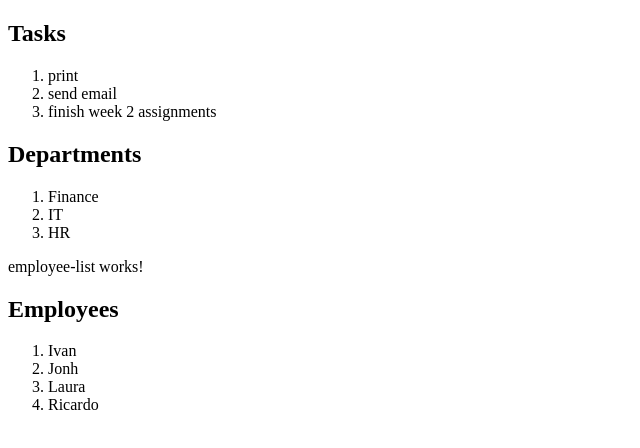
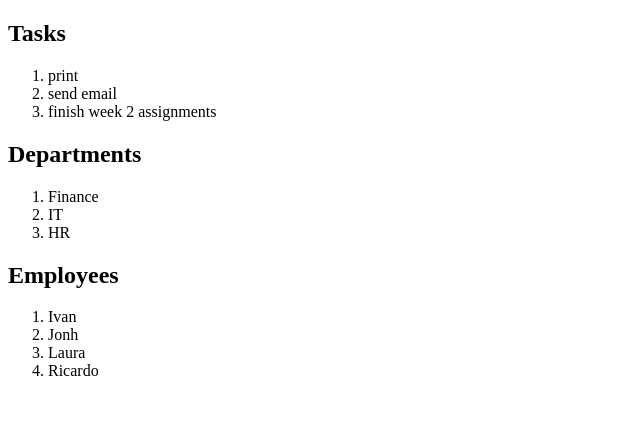
Before and after one commit to petrov-dimitar/task-management-app-fontys-web-2, an Angular app in the folder WEB2-Deyna-Dimitar-Aleksandra/: page / in a window 1280 px wide. Shown: the top 448 px of the page, without its empty margins (0-640 px from the left). Built offline with nearby package versions, Linux system fonts and the light colour scheme.

Commit message:
fixed-emplpyees_bug

```diff
--- a/WEB2-Deyna-Dimitar-Aleksandra/src/app/employee-list/employee-list.component.html
+++ b/WEB2-Deyna-Dimitar-Aleksandra/src/app/employee-list/employee-list.component.html
@@ -1,4 +1,4 @@
-<p>employee-list works!</p>
+<!-- <p>employee-list works!</p> -->
 <div>
     <h2> Employees</h2>
     <ol>
```
